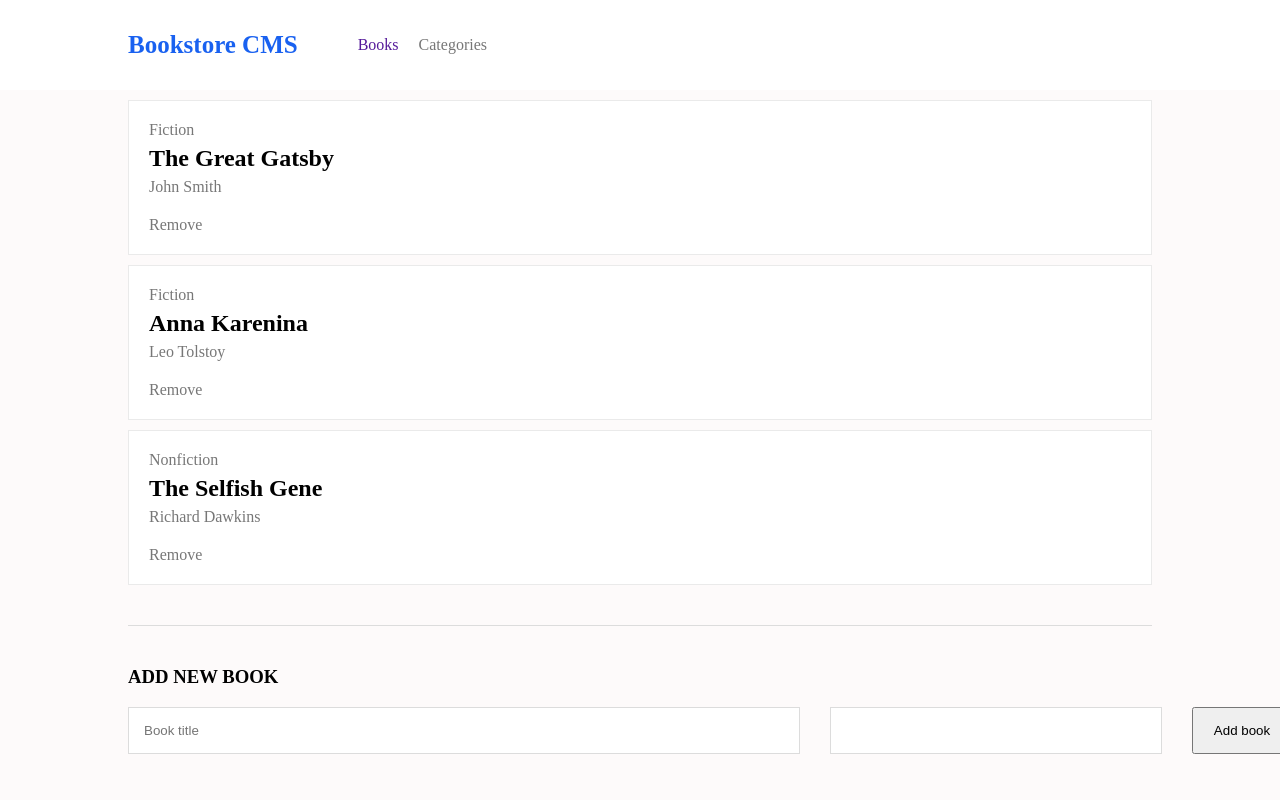
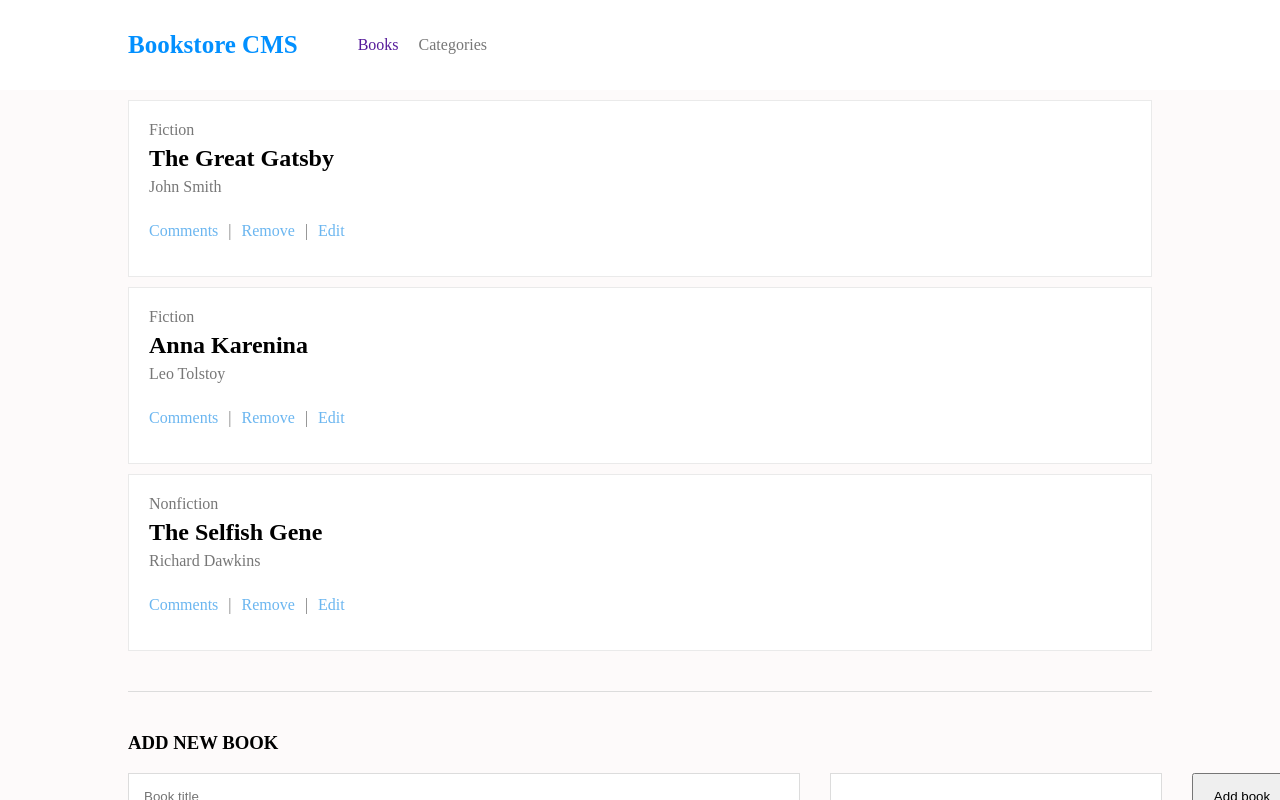
Before and after one commit to jonas-45/Bookstore, a React (Create React App) app: page / in a window 1280 px wide. Built offline with nearby package versions, Linux system fonts and the light colour scheme.

Commit message:
Add book comment, remove and edit actions

```diff
--- a/src/components/Book.js
+++ b/src/components/Book.js
@@ -9,7 +9,13 @@ export default function Book({ book }) {
       <h2>{title}</h2>
       <span className="author">{author}</span>
       <br />
-      <span className="remove">Remove </span>
+      <div className="book-actions-container">
+        <p className="book-actions">Comments</p>
+        <p className="action-separator">|</p>
+        <p className="book-actions">Remove </p>
+        <p className="action-separator">|</p>
+        <p className="book-actions">Edit</p>
+      </div>
     </div>
   );
 }
--- a/src/styles/index.css
+++ b/src/styles/index.css
@@ -27,7 +27,7 @@ li {
 
 .logo {
   font-size: 25px;
-  color: #0e59eff3;
+  color: #0290FF;
   font-weight: bolder;
 }
 
@@ -57,11 +57,20 @@ h2 {
   color: #777;
 }
 
-.remove {
-  display: block;
-  color: #777;
+.book-actions-container {
+  margin-top: 10px;
+  display: flex;
+  column-gap: 10px;
+  align-items: center;
+}
+
+.book-actions {
+  color: #6bb6f0;
   cursor: pointer;
-  margin-top: 20px;
+}
+
+.action-separator {
+ opacity: 0.5;
 }
 
 .category-wrapper {
```
